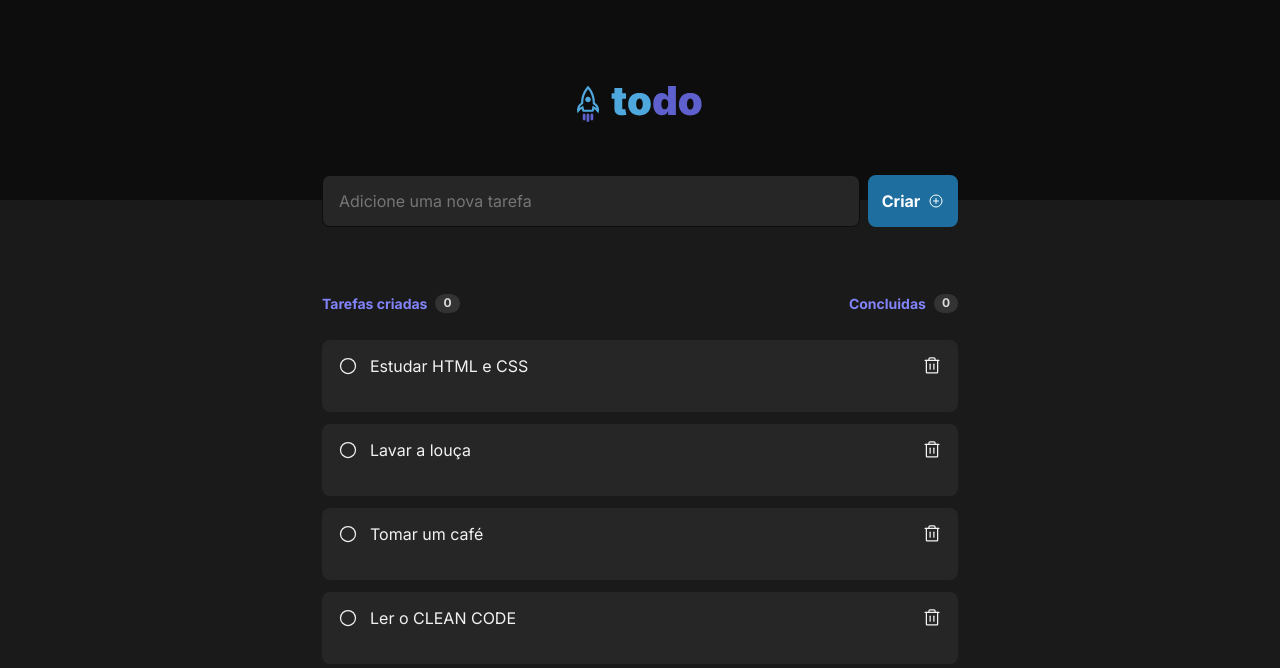
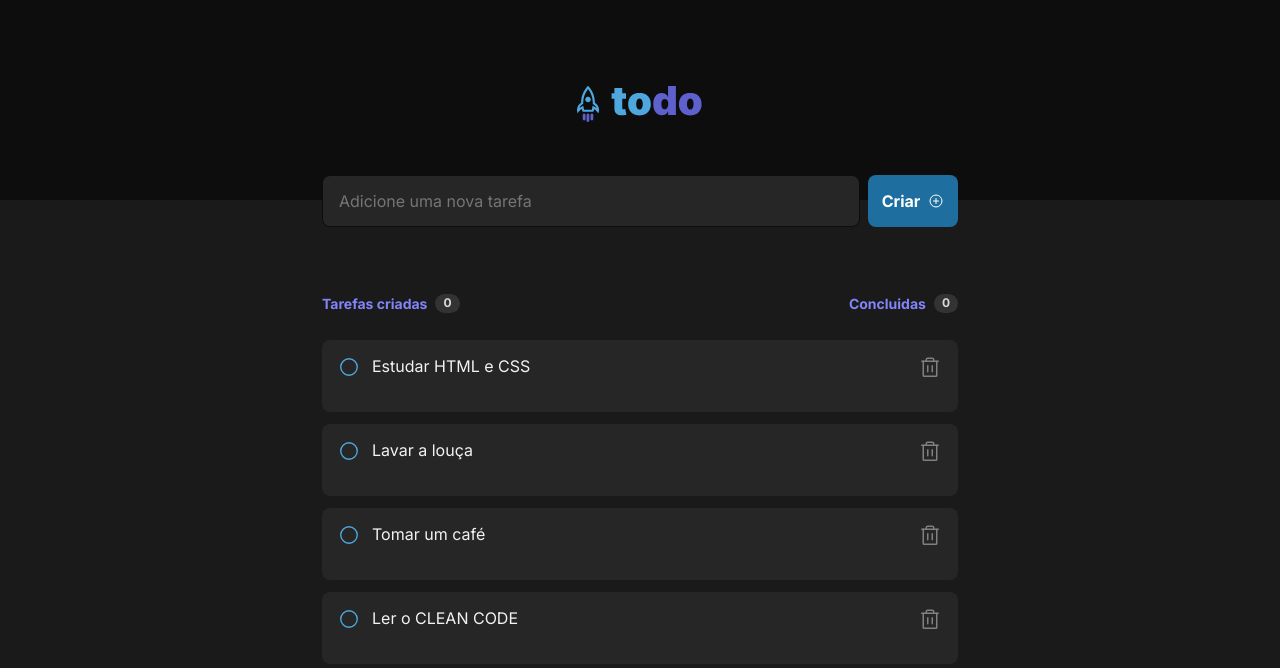
Before and after one commit to dinobergviana/desafio1-conceitos-react, a React (Vite) app: page / in a window 1280 px wide. Shown: the top 668 px of the page. Built offline with nearby package versions, Linux system fonts and the light colour scheme.

Commit message:
finaliza estilização do componente Todo

```diff
--- a/src/components/Todo.module.css
+++ b/src/components/Todo.module.css
@@ -26,8 +26,18 @@
   flex: 1;
 }
 
+.checkIcon, .deleteIcon  {
+  background: transparent;
+  border: 0;
+  cursor: pointer;
+  padding: 0;
+  display: flex;
+  align-items: center;
+  border-radius: 2px;
+}
+
 .checkIcon {
-
+  color: var(--blue-300);
 }
 
 .description {
@@ -35,5 +45,9 @@
 }
 
 .deleteIcon {
+  color: var(--gray-300);
+
+  display: flex;
+  align-items: center;
 
 }
--- a/src/components/Todo.tsx
+++ b/src/components/Todo.tsx
@@ -9,15 +9,15 @@ interface TodoProps {
 export function Todo({description}: TodoProps) {
   return (
     <div className={styles.todoContainer}>
-      <div className={styles.checkIcon}>
-        <Circle size={20}/>
-      </div>
+      <button className={styles.checkIcon}>
+        <Circle size={22}/>
+      </button>
       <div className={styles.description}>
         <span>{description}</span>
       </div>
-      <div className={styles.deleteIcon}>
-        <Trash size={20}/>
-      </div>
+      <button className={styles.deleteIcon}>
+        <Trash size={24}/>
+      </button>
     </div>
   )
 }
```
